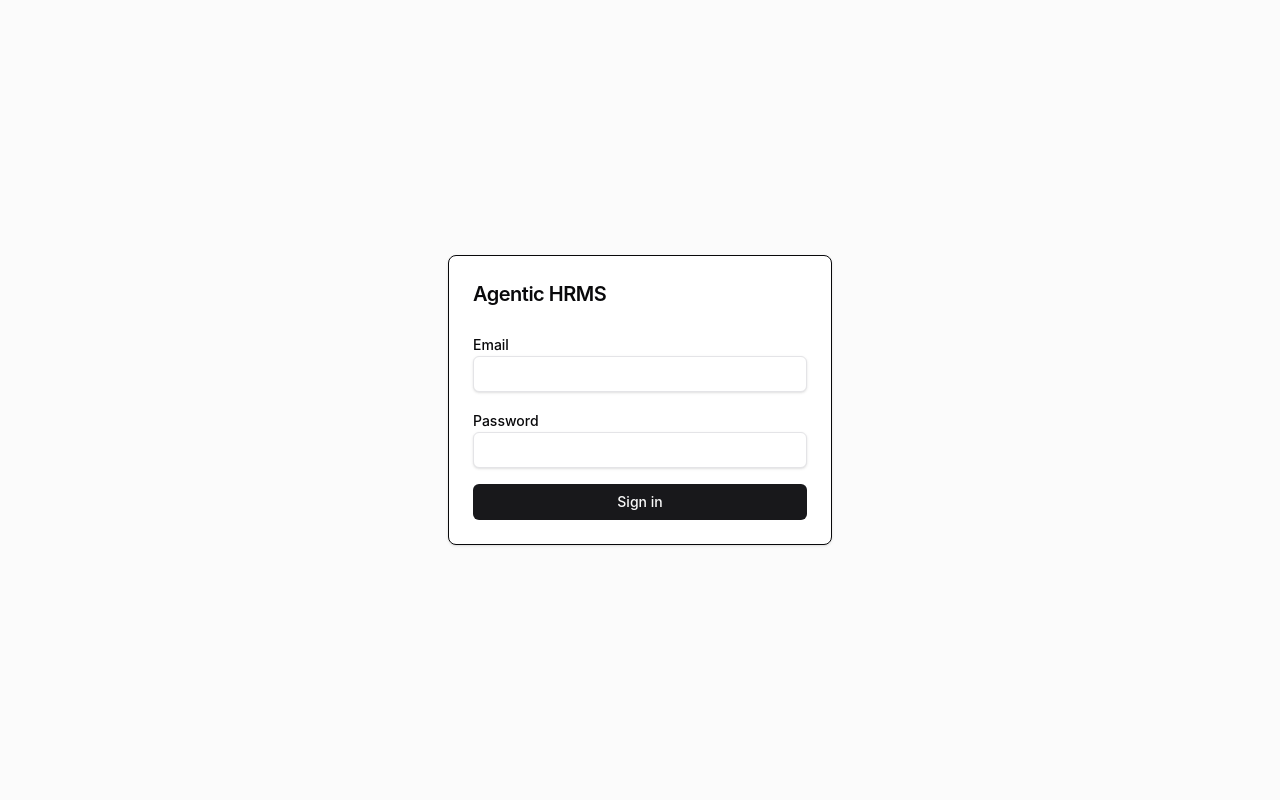
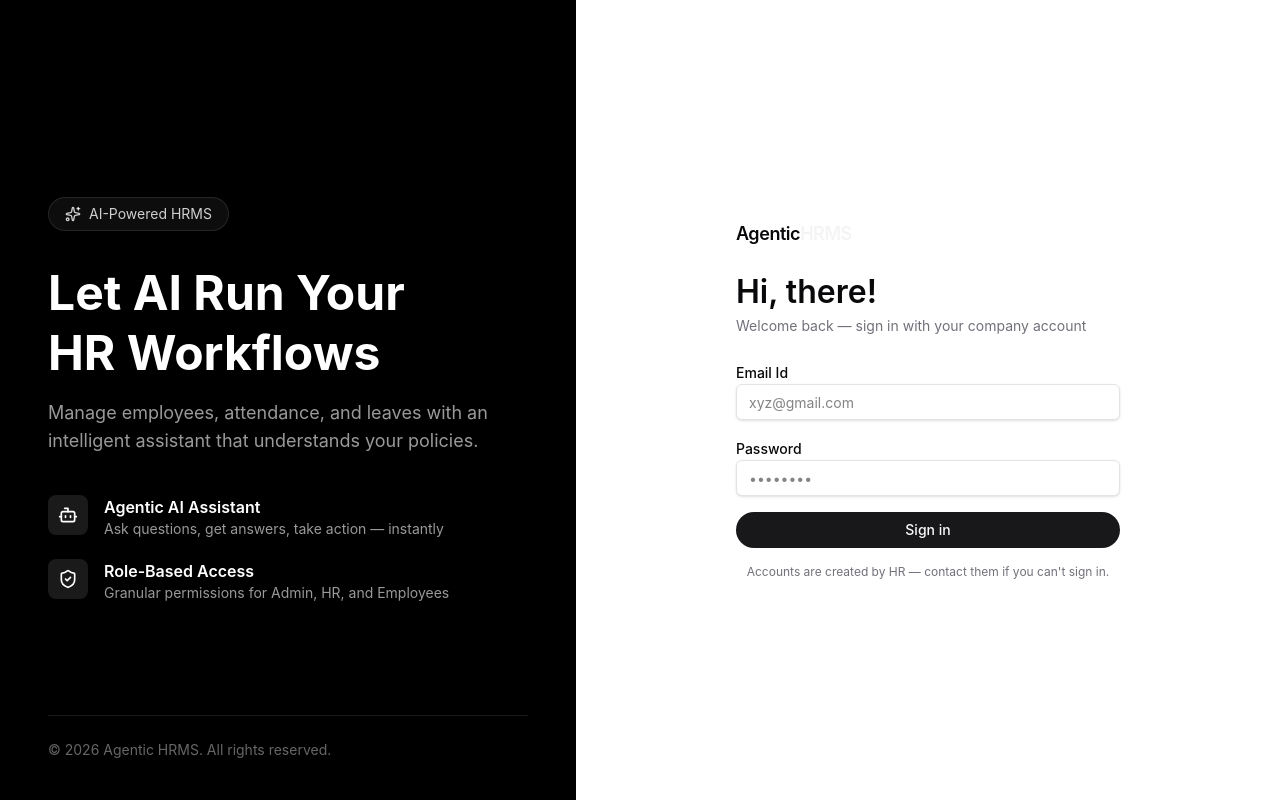
Before and after one commit to mohitnawani/Agentic-HRMS, a React (Vite) app in the folder frontend/: page /login in a window 1280 px wide. Built offline with nearby package versions, Linux system fonts and the light colour scheme.

Commit message:
landing page enhnaced

```diff
--- a/frontend/src/components/ui/card.tsx
+++ b/frontend/src/components/ui/card.tsx
@@ -1,11 +1,27 @@
 import * as React from "react";
 import { cn } from "@/lib/utils";
 
-const Card = React.forwardRef<HTMLDivElement, React.HTMLAttributes<HTMLDivElement>>(
-  ({ className, ...props }, ref) => (
+
+
+const toneClass: Record<string, string> = {
+  amber: "bg-amber-50 border-amber-200",
+  violet: "bg-violet-50 border-violet-200",
+  teal: "bg-teal-50 border-teal-200",
+};
+
+interface CardProps extends React.HTMLAttributes<HTMLDivElement> {
+  tone?: "amber" | "violet" | "teal";
+}
+
+const Card = React.forwardRef<HTMLDivElement, CardProps>(
+  ({ className, tone, ...props }, ref) => (
     <div
       ref={ref}
-      className={cn("rounded-lg border bg-card text-card-foreground shadow-sm", className)}
+      className={cn(
+        "rounded-lg border bg-card text-card-foreground shadow-sm",
+        tone && toneClass[tone],
+        className
+      )}
       {...props}
     />
   )
--- a/frontend/src/features/auth/LoginPage.tsx
+++ b/frontend/src/features/auth/LoginPage.tsx
@@ -2,10 +2,10 @@ import { useForm } from "react-hook-form";
 import { zodResolver } from "@hookform/resolvers/zod";
 import { z } from "zod";
 import { useNavigate } from "react-router";
+import { Sparkles, Bot, ShieldCheck } from "lucide-react";
 import { Button } from "@/components/ui/button";
 import { Input } from "@/components/ui/input";
 import { Label } from "@/components/ui/label";
-import { Card, CardContent, CardHeader, CardTitle } from "@/components/ui/card";
 import { useAppDispatch, useAppSelector } from "@/store/hooks";
 import { loginThunk } from "@/store/authSlice";
 
@@ -34,31 +34,108 @@ export default function LoginPage() {
     }
   };
 
+  const busy = isSubmitting || status === "loading";
+
   return (
-    <div className="flex min-h-screen items-center justify-center bg-muted/40">
-      <Card className="w-full max-w-sm">
-        <CardHeader>
-          <CardTitle className="text-xl">Agentic HRMS</CardTitle>
-        </CardHeader>
-        <CardContent>
-          <form onSubmit={handleSubmit(onSubmit)} className="space-y-4">
+    <div className="flex min-h-screen bg-background">
+      {/* Left hero panel */}
+      <div className="hidden w-[45%] shrink-0 md:block bg-black relative overflow-hidden">
+        <div className="flex h-full flex-col justify-center px-12">
+          <div className="mb-8 inline-flex w-fit items-center gap-2 rounded-full border border-white/10 bg-white/5 px-4 py-1.5 text-sm text-white/80">
+            <Sparkles className="h-4 w-4" />
+            AI-Powered HRMS
+          </div>
+
+          <h1 className="text-5xl font-bold leading-tight text-white">
+            Let AI Run Your
+            <br />
+            HR Workflows
+          </h1>
+
+          <p className="mt-4 max-w-md text-lg text-white/60">
+            Manage employees, attendance, and leaves with an intelligent
+            assistant that understands your policies.
+          </p>
+
+          <div className="mt-10 space-y-5">
+            <div className="flex items-start gap-4">
+              <div className="flex h-10 w-10 shrink-0 items-center justify-center rounded-lg bg-white/10">
+                <Bot className="h-5 w-5 text-white" />
+              </div>
+              <div>
+                <p className="font-semibold text-white">Agentic AI Assistant</p>
+                <p className="text-sm text-white/60">
+                  Ask questions, get answers, take action — instantly
+                </p>
+              </div>
+            </div>
+
+            <div className="flex items-start gap-4">
+              <div className="flex h-10 w-10 shrink-0 items-center justify-center rounded-lg bg-white/10">
+                <ShieldCheck className="h-5 w-5 text-white" />
+              </div>
+              <div>
+                <p className="font-semibold text-white">Role-Based Access</p>
+                <p className="text-sm text-white/60">
+                  Granular permissions for Admin, HR, and Employees
+                </p>
+              </div>
+            </div>
+          </div>
+
+          <div className="absolute bottom-10 left-12 right-12 border-t border-white/10 pt-6 text-sm text-white/40">
+            © 2026 Agentic HRMS. All rights reserved.
+          </div>
+        </div>
+      </div>
+
+      {/* Right form panel */}
+      <div className="flex flex-1 items-center justify-center px-6 py-10">
+        <div className="w-full max-w-sm">
+          <p className="text-lg font-semibold tracking-tight">
+            Agentic<span className="text-accent">HRMS</span>
+          </p>
+
+          <h1 className="font-display mt-6 text-[32px] font-semibold leading-tight">
+            Hi, there!
+          </h1>
+          <p className="mt-1 text-sm text-muted-foreground">
+            Welcome back — sign in with your company account
+          </p>
+
+          <form onSubmit={handleSubmit(onSubmit)} className="mt-6 space-y-4">
             <div className="space-y-1">
-              <Label htmlFor="email">Email</Label>
-              <Input id="email" type="email" {...register("email")} />
+              <Label htmlFor="email">Email Id</Label>
+              <Input
+                id="email"
+                type="email"
+                placeholder="xyz@gmail.com"
+                autoComplete="email"
+                {...register("email")}
+              />
               {errors.email && <p className="text-sm text-destructive">{errors.email.message}</p>}
             </div>
             <div className="space-y-1">
               <Label htmlFor="password">Password</Label>
-              <Input id="password" type="password" {...register("password")} />
+              <Input
+                id="password"
+                type="password"
+                placeholder="••••••••"
+                autoComplete="current-password"
+                {...register("password")}
+              />
               {errors.password && <p className="text-sm text-destructive">{errors.password.message}</p>}
             </div>
             {serverError && <p className="text-sm text-destructive">{serverError}</p>}
-            <Button type="submit" className="w-full" disabled={isSubmitting || status === "loading"}>
-              {isSubmitting || status === "loading" ? "Signing in..." : "Sign in"}
+            <Button type="submit" className="w-full rounded-full" disabled={busy}>
+              {busy ? "Signing in..." : "Sign in"}
             </Button>
+            <p className="text-center text-xs text-muted-foreground">
+              Accounts are created by HR — contact them if you can't sign in.
+            </p>
           </form>
-        </CardContent>
-      </Card>
+        </div>
+      </div>
     </div>
   );
 }
--- a/frontend/src/features/dashboard/AdminDashboard.tsx
+++ b/frontend/src/features/dashboard/AdminDashboard.tsx
@@ -17,15 +17,15 @@ export default function AdminDashboard() {
       <PageHeader title="Admin Dashboard" description="Organization-wide metrics" />
 
       <div className="grid grid-cols-1 md:grid-cols-3 gap-4 mb-6">
-        <Card>
+        <Card tone="amber">
           <CardHeader><CardTitle className="text-sm text-muted-foreground">Total Employees</CardTitle></CardHeader>
           <CardContent><p className="text-3xl font-semibold">{data.total_employees}</p></CardContent>
         </Card>
-        <Card>
+        <Card tone="violet">
           <CardHeader><CardTitle className="text-sm text-muted-foreground">Departments</CardTitle></CardHeader>
           <CardContent><p className="text-3xl font-semibold">{data.total_departments}</p></CardContent>
         </Card>
-        <Card>
+        <Card tone="teal">
           <CardHeader><CardTitle className="text-sm text-muted-foreground">Active Users</CardTitle></CardHeader>
           <CardContent><p className="text-3xl font-semibold">{data.active_users}</p></CardContent>
         </Card>
--- a/frontend/src/features/dashboard/EmployeeDashboard.tsx
+++ b/frontend/src/features/dashboard/EmployeeDashboard.tsx
@@ -24,15 +24,15 @@ export default function EmployeeDashboard() {
       <PageHeader title="My Dashboard" description="Your attendance, leave balance, and requests" />
 
       <div className="grid grid-cols-1 md:grid-cols-3 gap-4 mb-6">
-        <Card>
+        <Card tone="amber">
           <CardHeader><CardTitle className="text-sm text-muted-foreground">This Month — Present</CardTitle></CardHeader>
           <CardContent><p className="text-3xl font-semibold">{data.attendance_this_month.present}</p></CardContent>
         </Card>
-        <Card>
+        <Card tone="violet">
           <CardHeader><CardTitle className="text-sm text-muted-foreground">Pending Leave Requests</CardTitle></CardHeader>
           <CardContent><p className="text-3xl font-semibold">{data.pending_leave_requests}</p></CardContent>
         </Card>
-        <Card>
+        <Card tone="teal">
           <CardHeader><CardTitle className="text-sm text-muted-foreground">Leave Types</CardTitle></CardHeader>
           <CardContent><p className="text-3xl font-semibold">{data.leave_balances.length}</p></CardContent>
         </Card>
--- a/frontend/src/features/dashboard/HRDashboard.tsx
+++ b/frontend/src/features/dashboard/HRDashboard.tsx
@@ -17,15 +17,15 @@ export default function HRDashboard() {
       <PageHeader title="HR Dashboard" description="Org-wide headcount, attendance, and pending approvals" />
 
       <div className="grid grid-cols-1 md:grid-cols-3 gap-4 mb-6">
-        <Card>
+        <Card tone="amber">
           <CardHeader><CardTitle className="text-sm text-muted-foreground">Total Employees</CardTitle></CardHeader>
           <CardContent><p className="text-3xl font-semibold">{data.total_employees}</p></CardContent>
         </Card>
-        <Card>
+        <Card tone="violet">
           <CardHeader><CardTitle className="text-sm text-muted-foreground">On Leave Today</CardTitle></CardHeader>
           <CardContent><p className="text-3xl font-semibold">{data.on_leave_today}</p></CardContent>
         </Card>
-        <Card>
+        <Card tone="teal">
           <CardHeader><CardTitle className="text-sm text-muted-foreground">Pending Approvals</CardTitle></CardHeader>
           <CardContent><p className="text-3xl font-semibold">{data.pending_approvals}</p></CardContent>
         </Card>
```
Also changed, not shown: frontend/src/assets/woman-sitting-with-laptop-concept-of-freelancing-work-studing-from-home-flat-style-illustration-vector.webp (added).
